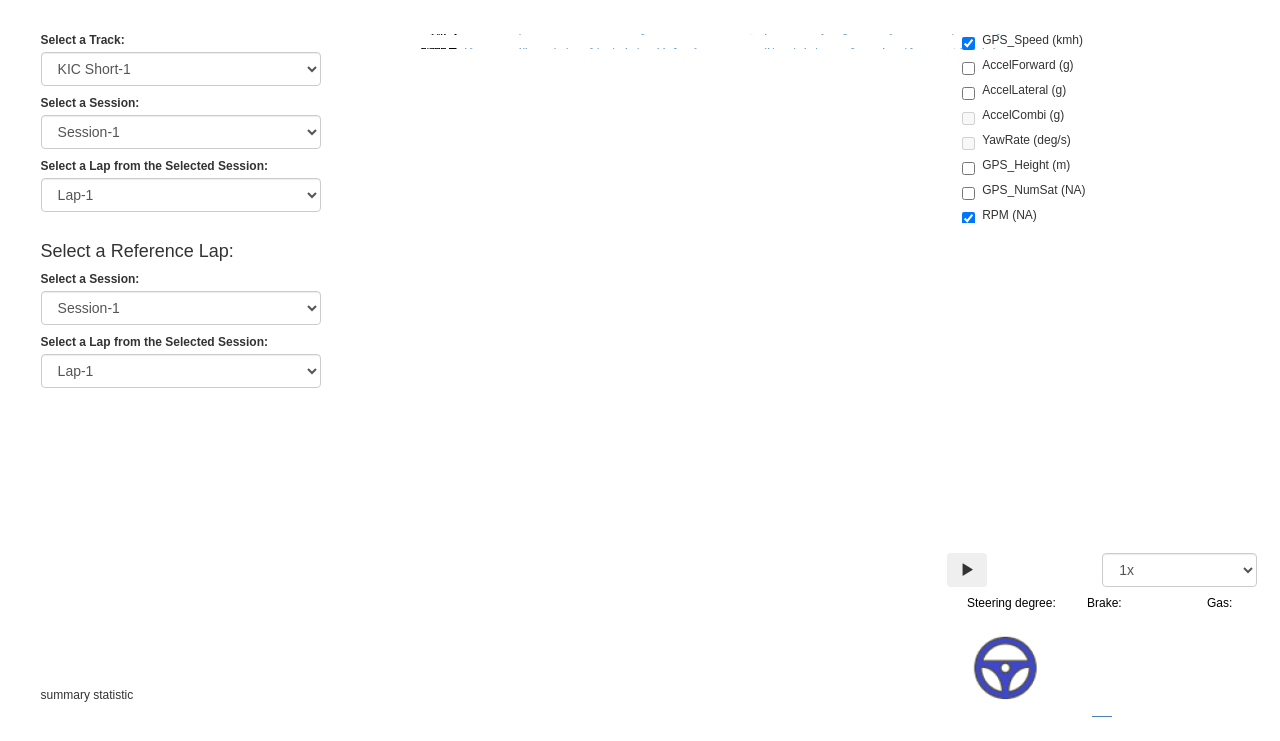
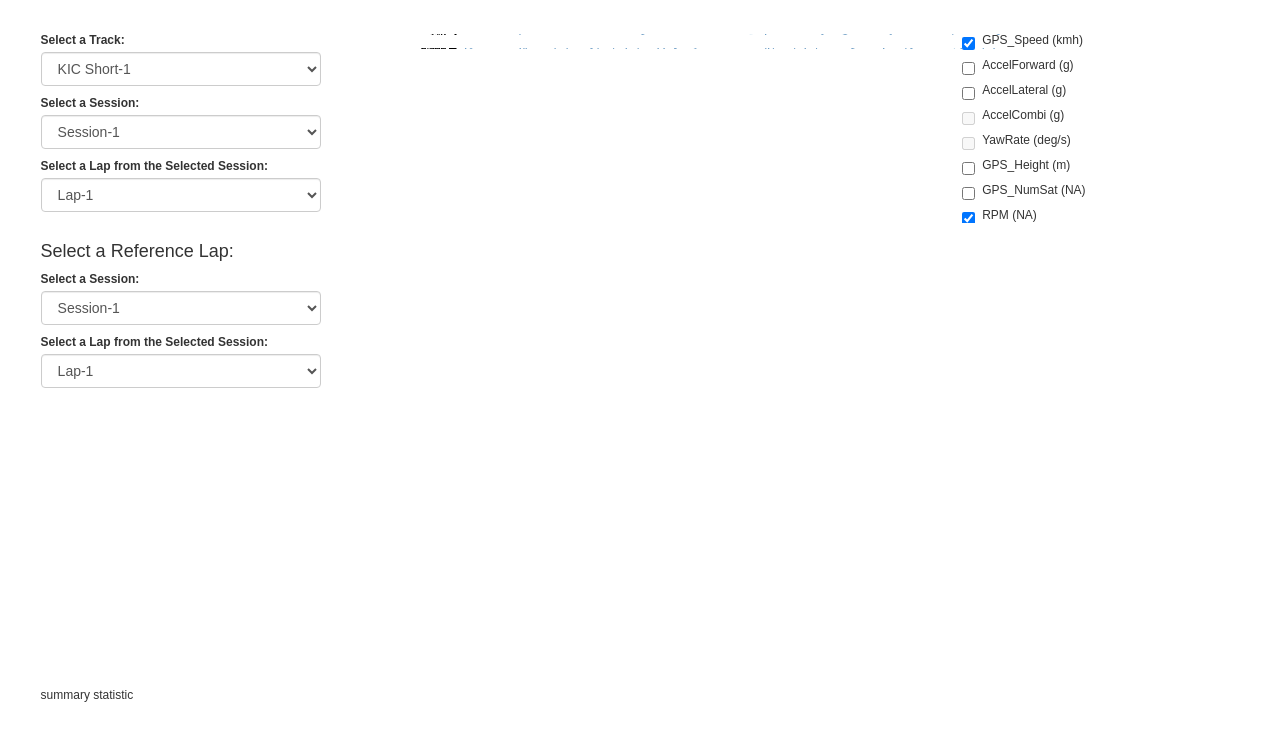
Before and after one commit to heungseok/RaceVis, a website with bundled scripts: page index.html in a window 1280 px wide. Shown: the part 57-798 px from the top of the page. Built offline with nearby package versions, Linux system fonts and the light colour scheme.

```diff
--- a/index.html
+++ b/index.html
@@ -185,23 +185,23 @@
 
             </div>
             <div id="sub_canvas">
-                <div class="animation_wrapper">
-                    <div class="playBtn">
-                        <button type="button" class="btn" id="button_play" onclick="playInput()">
-                            <span class="glyphicon glyphicon-play"></span>
+                <!--<div class="animation_wrapper">-->
+                    <!--<div class="playBtn">-->
+                        <!--<button type="button" class="btn" id="button_play" onclick="playInput()">-->
+                            <!--<span class="glyphicon glyphicon-play"></span>-->
 
-                        </button>
-                    </div>
-                    <div class="sel_box">
-                        <label for="sel_speed"></label>
-                        <select class="form-control" id="sel_speed" onchange="setPlaySpeed()">
-                            <option value="50">1x</option>
-                            <option value="25">2x</option>
-                            <option value="10">3x</option>
-                            <option value="1">4x</option>
-                        </select>
-                    </div>
-                </div>
+                        <!--</button>-->
+                    <!--</div>-->
+                    <!--<div class="sel_box">-->
+                        <!--<label for="sel_speed"></label>-->
+                        <!--<select class="form-control" id="sel_speed" onchange="setPlaySpeed()">-->
+                            <!--<option value="50">1x</option>-->
+                            <!--<option value="25">2x</option>-->
+                            <!--<option value="10">3x</option>-->
+                            <!--<option value="1">4x</option>-->
+                        <!--</select>-->
+                    <!--</div>-->
+                <!--</div>-->
 
             </div>
 
```
